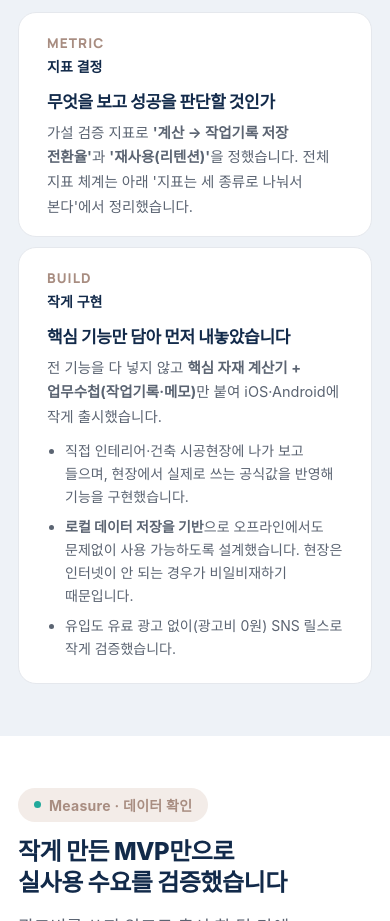
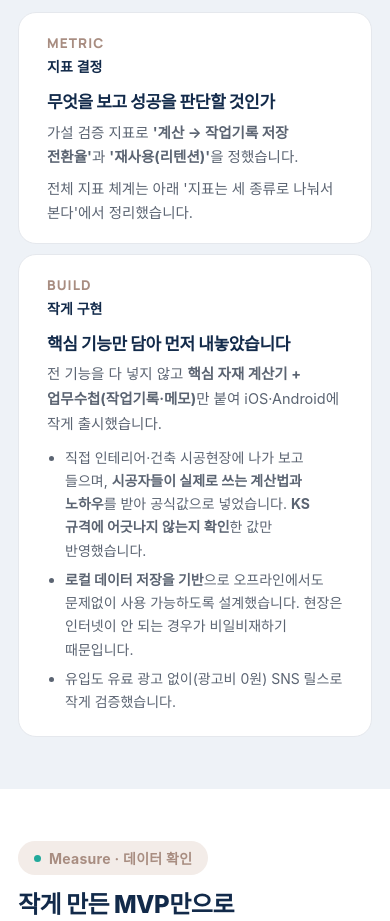
Before and after one commit to Gwanmine/gongsemitest, a plain HTML site: page story.html in a window 390 px wide. Shown: the part 2360-3281 px from the top of the page. Drawn offline with Linux system fonts and the light colour scheme; a web font is replaced by a local one.

Commit message:
Split the METRIC note and credit the formulas to 시공자 노하우 + KS
- 전체 지표 체계 sentence moved to its own paragraph
- BUILD: the formula values came from 시공자들의 계산법·노하우 and were
  checked against KS 규격 before going in

Co-Authored-By: Claude Opus 5 <noreply@anthropic.com>

```diff
--- a/story.html
+++ b/story.html
@@ -203,6 +203,7 @@
   }
   .loop-step h3 { font-size: clamp(17px, 1.9vh, 19.5px); margin-bottom: clamp(6px, 0.9vh, 10px); }
   .loop-step p { color: var(--muted); font-size: clamp(14.5px, 1.5vh, 16.2px); line-height: 1.7; }
+  .loop-step p + p { margin-top: clamp(5px, 0.8vh, 9px); }
   .loop-step ul { margin-top: clamp(7px, 1.1vh, 12px); padding-left: 18px; }
   .loop-step li { color: var(--muted); font-size: clamp(14px, 1.45vh, 15.8px); line-height: 1.66; margin-bottom: 6px; }
 
@@ -665,7 +666,8 @@
           <div class="ls-tag">METRIC<span>지표 결정</span></div>
           <div>
             <h3>무엇을 보고 성공을 판단할 것인가</h3>
-            <p>가설 검증 지표로 <strong>'계산 → 작업기록 저장 전환율'</strong>과 <strong>'재사용(리텐션)'</strong>을 정했습니다. 전체 지표 체계는 아래 '지표는 세 종류로 나눠서 본다'에서 정리했습니다.</p>
+            <p>가설 검증 지표로 <strong>'계산 → 작업기록 저장 전환율'</strong>과 <strong>'재사용(리텐션)'</strong>을 정했습니다.</p>
+            <p>전체 지표 체계는 아래 '지표는 세 종류로 나눠서 본다'에서 정리했습니다.</p>
           </div>
         </div>
 
@@ -675,7 +677,7 @@
             <h3>핵심 기능만 담아 먼저 내놓았습니다</h3>
             <p>전 기능을 다 넣지 않고 <strong>핵심 자재 계산기 + 업무수첩(작업기록·메모)</strong>만 붙여 iOS·Android에 작게 출시했습니다.</p>
             <ul>
-              <li>직접 인테리어·건축 시공현장에 나가 보고 들으며, 현장에서 실제로 쓰는 공식값을 반영해 기능을 구현했습니다.</li>
+              <li>직접 인테리어·건축 시공현장에 나가 보고 들으며, <strong>시공자들이 실제로 쓰는 계산법과 노하우</strong>를 받아 공식값으로 넣었습니다. <strong>KS 규격에 어긋나지 않는지 확인</strong>한 값만 반영했습니다.</li>
               <li><strong>로컬 데이터 저장을 기반</strong>으로 오프라인에서도 문제없이 사용 가능하도록 설계했습니다. 현장은 인터넷이 안 되는 경우가 비일비재하기 때문입니다.</li>
               <li>유입도 유료 광고 없이(광고비 0원) SNS 릴스로 작게 검증했습니다.</li>
             </ul>
```
